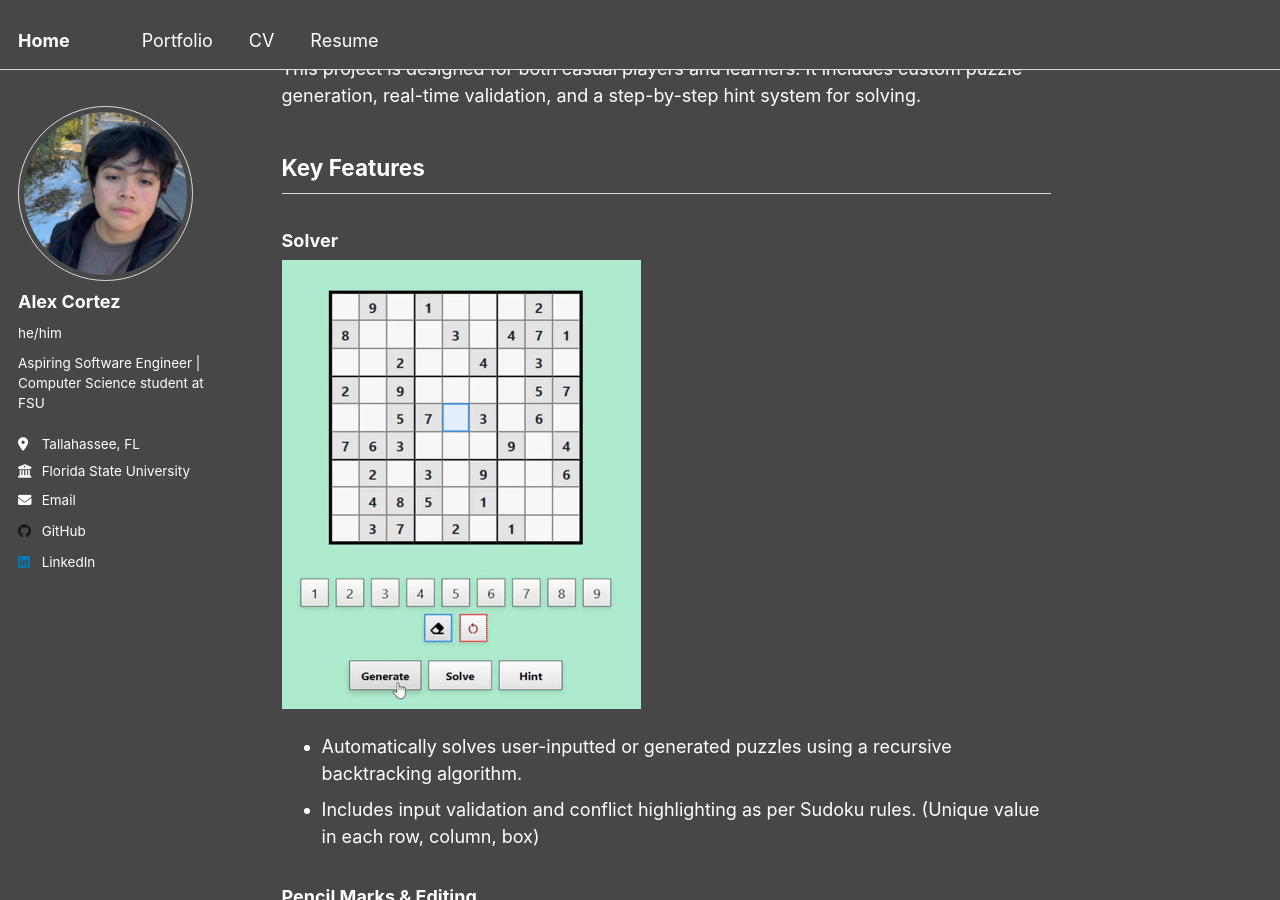
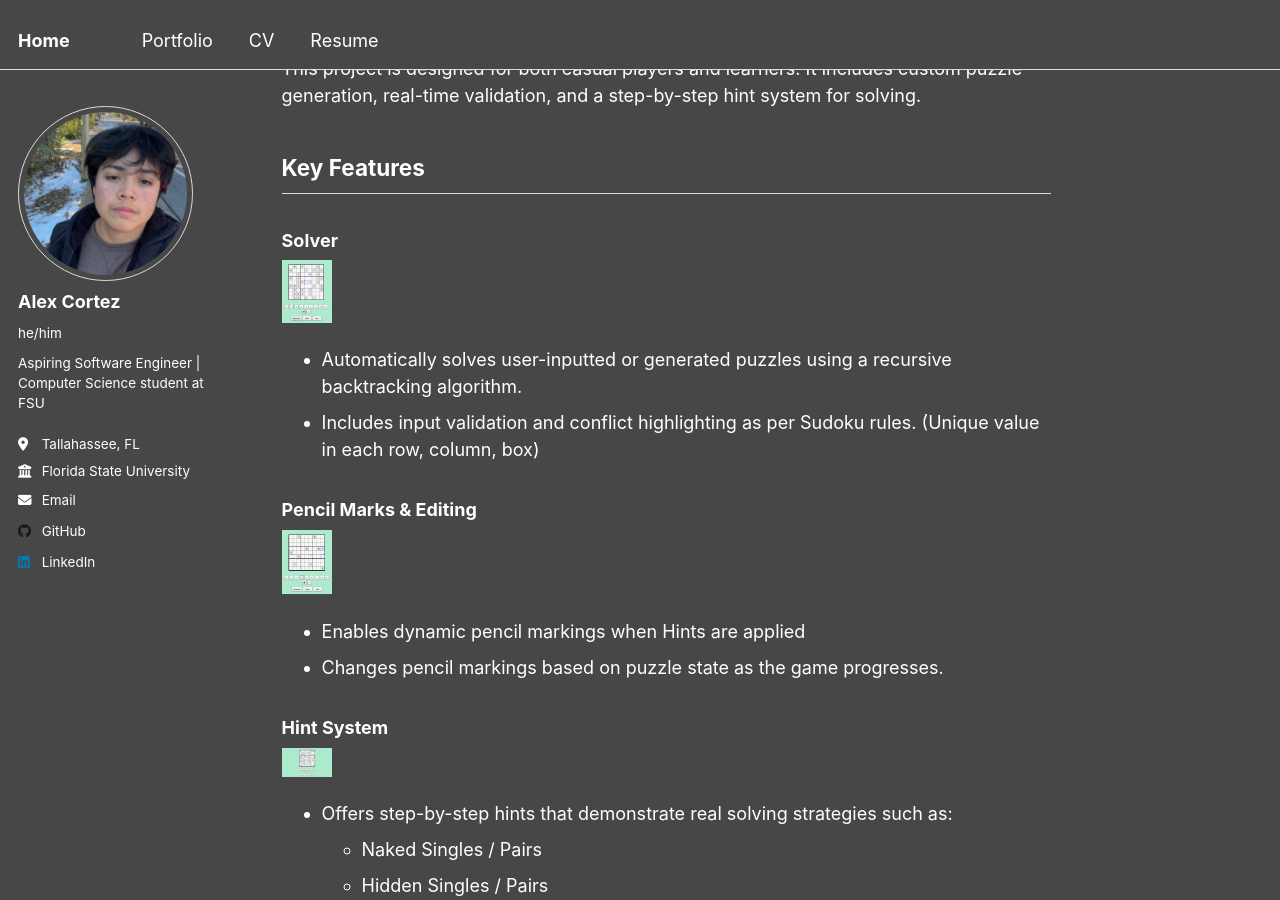
Before and after one commit to acortez1003/acortez1003.github.io, a Jekyll site: the page built from _portfolio/portfolio-1.md, in a window 1280 px wide and 900 px high, scrolled down 347 px. Built offline with Jekyll 4.4.1, drawn with Linux system fonts in a browser that asks for light colours.

Commit message:
add link

```diff
--- a/_portfolio/portfolio-1.md
+++ b/_portfolio/portfolio-1.md
@@ -1,6 +1,6 @@
 ---
 title: "Sudoku Solver Web App"
-excerpt: "Fully responsive and interactive Sudoku Solver web application built with React and Vite. It allows users to generate or input a puzzle to learn Sudoku through a built-in hint system. [*repo*](https://github.com/acortez1003/sudoku-solver)<br /><img src='/images/sudoku_solver.png' style='max-width: 100%; width: 300px; height: auto;>"
+excerpt: "Try live demo: [https://sudoku-solver-acortez.vercel.app/](https://sudoku-solver-acortez.vercel.app/)<br />Fully responsive and interactive Sudoku Solver web application built with React and Vite. It allows users to generate or input a puzzle to learn Sudoku through a built-in hint system. [*repo*](https://github.com/acortez1003/sudoku-solver)<br /><img src='/images/sudoku_solver.png' style='max-width: 100%; width: 150px; height: auto;>"
 collection: portfolio
 ---
 
@@ -12,24 +12,24 @@ This project is designed for both casual players and learners. It includes custo
 ## Key Features
 
 ### Solver
-<img src='/images/sudoku_generate.gif'>
+<img src='/images/sudoku_generate.gif' style="text-align: center; max-width: 100%; width: 50px; height: auto;">
 * Automatically solves user-inputted or generated puzzles using a recursive backtracking algorithm.
 * Includes input validation and conflict highlighting as per Sudoku rules. (Unique value in each row, column, box)
 
 ### Pencil Marks & Editing
-<img src='/images/sudoku_conflict.gif'>
+<img src='/images/sudoku_conflict.gif' style="text-align: center; max-width: 100%; width: 50px; height: auto;">
 * Enables dynamic pencil markings when Hints are applied
 * Changes pencil markings based on puzzle state as the game progresses.
 
 ### Hint System
-<img src='/images/sudoku_hint.gif' style="text-align: center;">
+<img src='/images/sudoku_hint.gif' style="text-align: center; max-width: 100%; width: 50px; height: auto;">
 * Offers step-by-step hints that demonstrate real solving strategies such as:
     * Naked Singles / Pairs
     * Hidden Singles / Pairs
     * Candidate elimination
 
 ### User Interaction
-<div style="text-align: center;">
+<div style="text-align: center; max-width: 100%; width: 100px; height: auto;">
     <img src='/images/sudoku_match.gif'>
     <img src='/images/sudoku_erase.gif'>
 </div>
```
